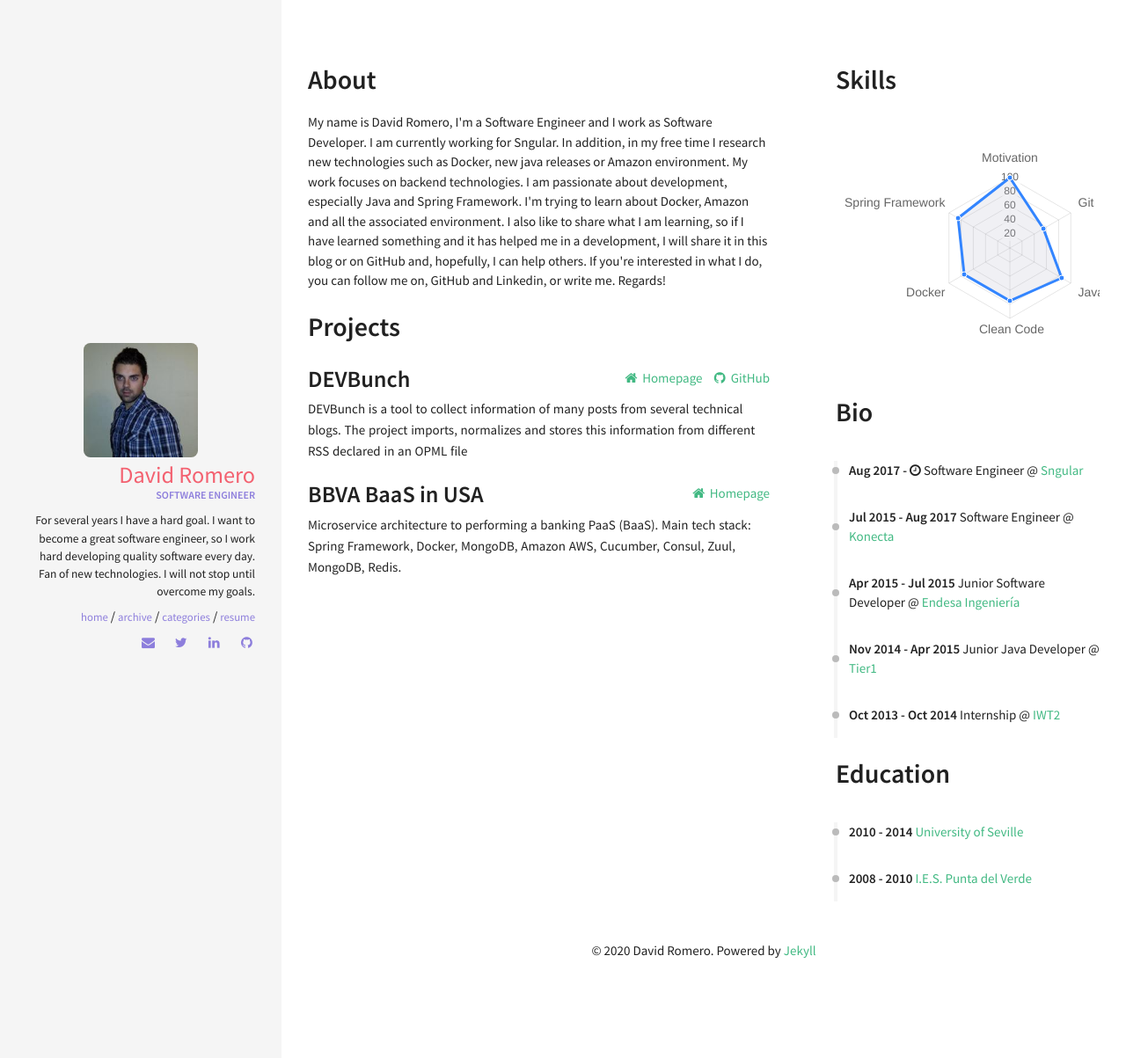
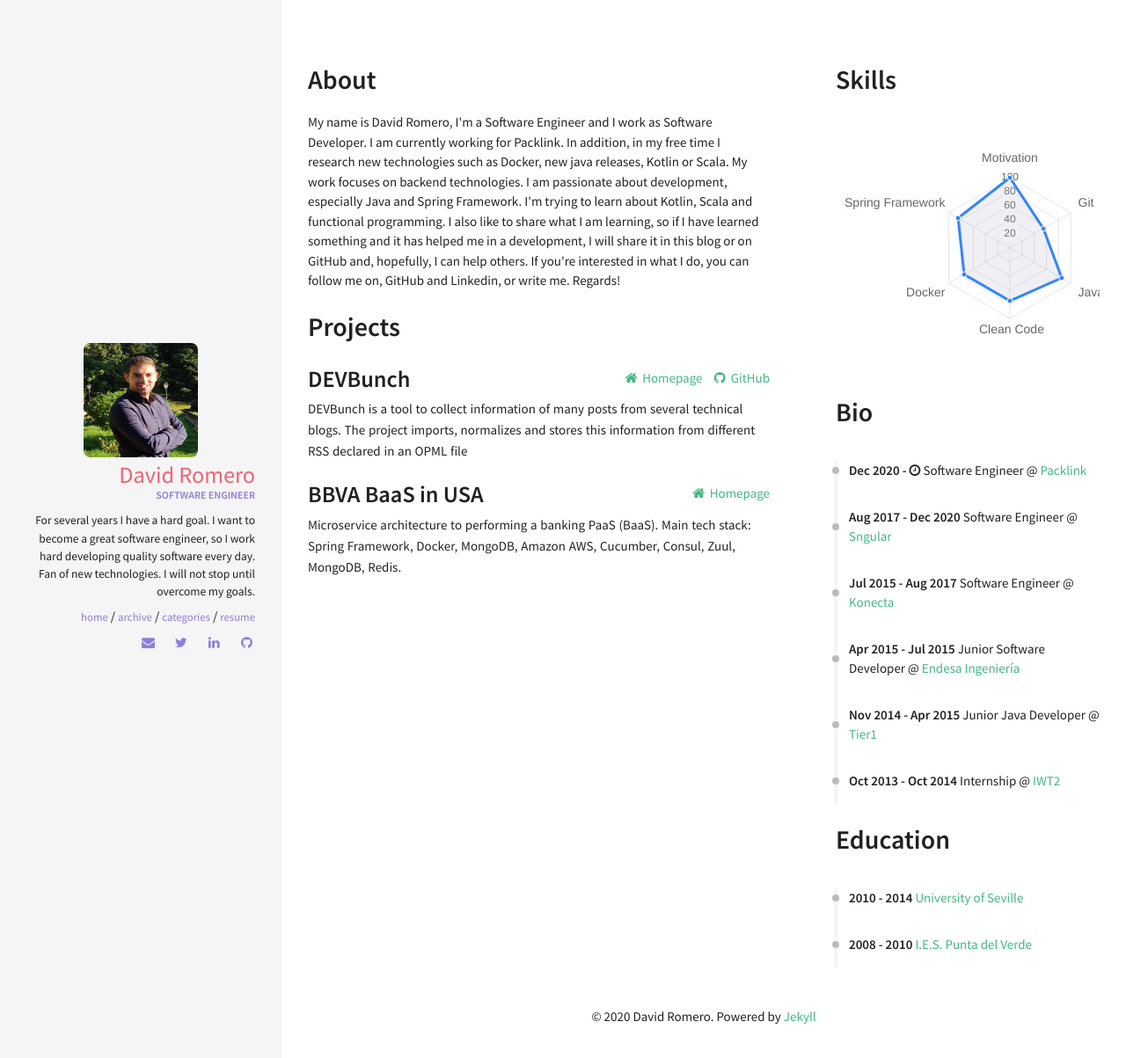
Before and after one commit to david-romero/david-romero.github.io, a Jekyll site: the page built from resume.html, in a window 1280 px wide. Shown: the top 1203 px of the page at 88% size. Built offline with Jekyll 4.4.1, drawn with Linux system fonts in a browser that asks for light colours; nearby versions of some CDN libraries.

Commit message:
Updated profile

```diff
--- a/_config.yml
+++ b/_config.yml
@@ -5,9 +5,9 @@
 #
 title: David Romero
 email: davromalc@gmail.com
-description: A simple and awesome blog theme powered by jekyll.
+description: My personal website.
 url: https://david-romero.github.io/ # the base hostname & protocol for your site
-keywords: ["Programming", "Java", "Spring", "Docker"]
+keywords: ["Programming", "Java", "Spring", "Docker", "Kotlin", "Testing", "Clean code", "Scala", "Software Development"]
 
 #
 ###################################
@@ -34,7 +34,7 @@ kramdown:
 #
 owner:
   name: David Romero
-  avatar: avatar-github.jpg
+  avatar: david-romero.jpg
   job: "Software Engineer"
   bio: "For several years I have a hard goal. I want to become a great software engineer, so I work hard developing quality
 software every day. Fan of new technologies. I will not stop until overcome my goals."
--- a/_data/index/careers.yml
+++ b/_data/index/careers.yml
@@ -1,8 +1,13 @@
 # careers section data
 # if you don't have language feature(language.yml is empty), ignore "i18n" items
+- name: Packlink
+  link: https://www.packlink.com/
+  date: Dec 2020 - <i class="fa fa-clock-o" aria-hidden="true" title="Until Now"></i>
+  job: Software Engineer
+
 - name: Sngular
-  link: https://sngular.team/
-  date: Aug 2017 - <i class="fa fa-clock-o" aria-hidden="true" title="Until Now"></i>
+  link: https://sngular.com/
+  date: Aug 2017 - Dec 2020
   job: Software Engineer
 
 - name: Konecta
--- a/_includes/sections/about.html
+++ b/_includes/sections/about.html
@@ -1,9 +1,9 @@
 <h1><span data-i18n="skills.my_skills">About</span></h1>
 
 <div>
-    My name is David Romero, I'm a Software Engineer and I work as Software Developer. I am currently working for Sngular. In addition, in my free time I research new technologies such as Docker, new java releases or Amazon environment.
+    My name is David Romero, I'm a Software Engineer and I work as Software Developer. I am currently working for Packlink. In addition, in my free time I research new technologies such as Docker, new java releases, Kotlin or Scala.
 
-	My work focuses on backend technologies. I am passionate about development, especially Java and Spring Framework. I'm trying to learn about Docker, Amazon and all the associated environment.
+	My work focuses on backend technologies. I am passionate about development, especially Java and Spring Framework. I'm trying to learn about Kotlin, Scala and functional programming.
 
 
 	I also like to share what I am learning, so if I have learned something and it has helped me in a development, I will share it in this blog or on GitHub and, hopefully, I can help others.
```
Also changed, not shown: img/david-romero.jpg (added), 1 other file.
